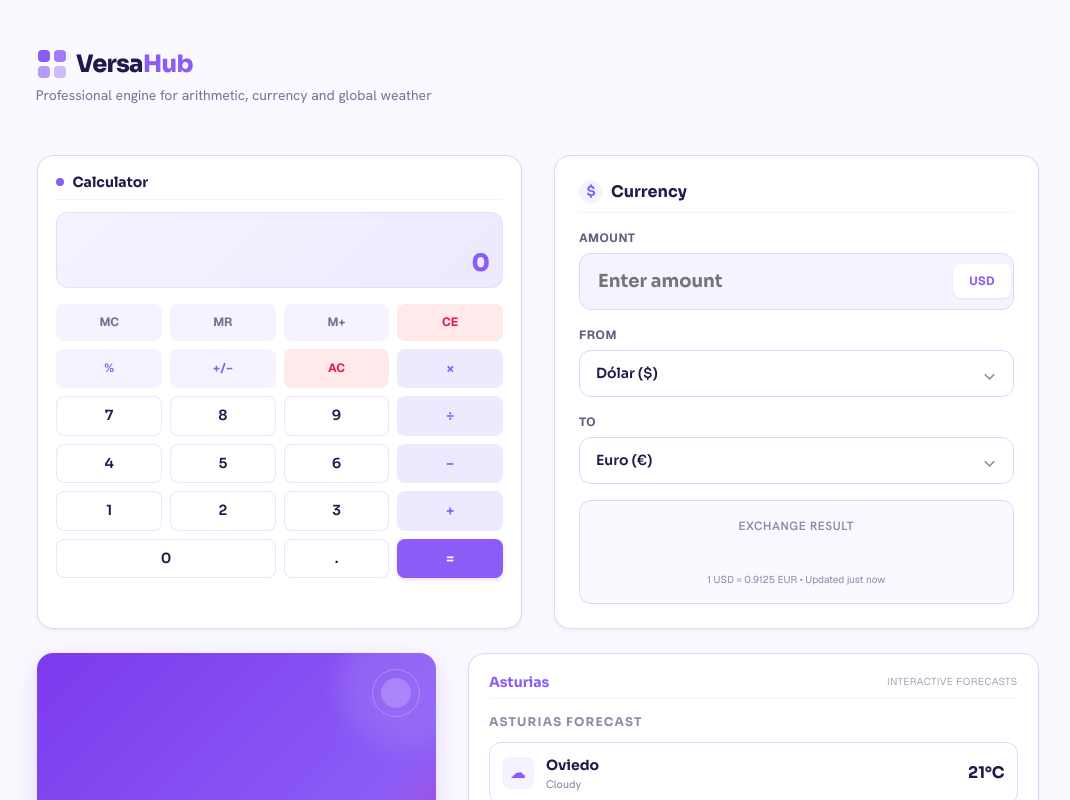
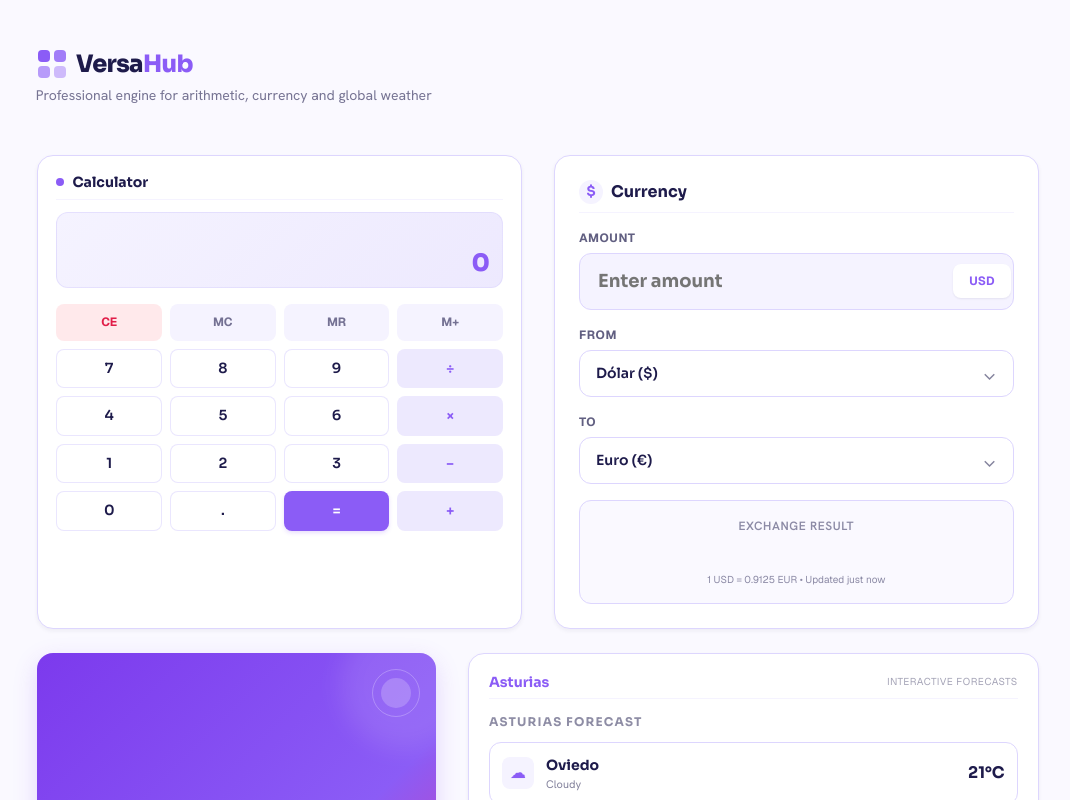
Before and after one commit to Alexapop/calculator-with-currency-converter-and-weather, a Vue app: page / in a window 1280 px wide. Shown: the top 800 px of the page, without its empty margins (102-1172 px from the left). Built offline with nearby package versions, Linux system fonts and the light colour scheme.

Commit message:
feat: rearrange calculator buttons

```diff
--- a/src/components/calculator/AppCalculator.vue
+++ b/src/components/calculator/AppCalculator.vue
@@ -1,5 +1,9 @@
 <template>
-  <section id="calculator-widget" class="calculator" aria-labelledby="calculator-title">
+  <section
+    id="calculator-widget"
+    class="calculator"
+    aria-labelledby="calculator-title"
+  >
     <header class="calculator__header">
       <h2 id="calculator-title" class="calculator__title">
         <span class="calculator__status" aria-hidden="true"></span>
@@ -13,34 +17,73 @@
     </div>
 
     <div class="calculator__keys" aria-label="Calculator keypad">
-      <button class="calculator__key calculator__key--memory" type="button">MC</button>
-      <button class="calculator__key calculator__key--memory" type="button">MR</button>
-      <button class="calculator__key calculator__key--memory" type="button">M+</button>
-      <button class="calculator__key calculator__key--clear" type="button">CE</button>
+      <button class="calculator__key calculator__key--clear" type="button">
+        CE
+      </button>
+      <button class="calculator__key calculator__key--memory" type="button">
+        MC
+      </button>
+      <button class="calculator__key calculator__key--memory" type="button">
+        MR
+      </button>
+      <button class="calculator__key calculator__key--memory" type="button">
+        M+
+      </button>
+      <button class="calculator__key calculator__key--digit" type="button">
+        7
+      </button>
+      <button class="calculator__key calculator__key--digit" type="button">
+        8
+      </button>
+      <button class="calculator__key calculator__key--digit" type="button">
+        9
+      </button>
 
-      <button class="calculator__key calculator__key--action" type="button">%</button>
-      <button class="calculator__key calculator__key--action" type="button">+/−</button>
-      <button class="calculator__key calculator__key--clear" type="button">AC</button>
-      <button class="calculator__key calculator__key--operator" type="button">×</button>
+      <button class="calculator__key calculator__key--operator" type="button">
+        ÷
+      </button>
+      <button class="calculator__key calculator__key--digit" type="button">
+        4
+      </button>
 
-      <button class="calculator__key calculator__key--digit" type="button">7</button>
-      <button class="calculator__key calculator__key--digit" type="button">8</button>
-      <button class="calculator__key calculator__key--digit" type="button">9</button>
-      <button class="calculator__key calculator__key--operator" type="button">÷</button>
+      <button class="calculator__key calculator__key--digit" type="button">
+        5
+      </button>
+      <button class="calculator__key calculator__key--digit" type="button">
+        6
+      </button>
 
-      <button class="calculator__key calculator__key--digit" type="button">4</button>
-      <button class="calculator__key calculator__key--digit" type="button">5</button>
-      <button class="calculator__key calculator__key--digit" type="button">6</button>
-      <button class="calculator__key calculator__key--operator" type="button">−</button>
+      <button class="calculator__key calculator__key--operator" type="button">
+        ×
+      </button>
+      <button class="calculator__key calculator__key--digit" type="button">
+        1
+      </button>
+      <button class="calculator__key calculator__key--digit" type="button">
+        2
+      </button>
+      <button class="calculator__key calculator__key--digit" type="button">
+        3
+      </button>
+      <button class="calculator__key calculator__key--operator" type="button">
+        −
+      </button>
 
-      <button class="calculator__key calculator__key--digit" type="button">1</button>
-      <button class="calculator__key calculator__key--digit" type="button">2</button>
-      <button class="calculator__key calculator__key--digit" type="button">3</button>
-      <button class="calculator__key calculator__key--operator" type="button">+</button>
-
-      <button class="calculator__key calculator__key--digit calculator__key--zero" type="button">0</button>
-      <button class="calculator__key calculator__key--digit" type="button">.</button>
-      <button class="calculator__key calculator__key--equals" type="button">=</button>
+      <button
+        class="calculator__key calculator__key--digit calculator__key--zero"
+        type="button"
+      >
+        0
+      </button>
+      <button class="calculator__key calculator__key--digit" type="button">
+        .
+      </button>
+      <button class="calculator__key calculator__key--equals" type="button">
+        =
+      </button>
+      <button class="calculator__key calculator__key--operator" type="button">
+        +
+      </button>
     </div>
   </section>
 </template>
@@ -55,7 +98,9 @@
   border-radius: var(--radius-lg);
   background-color: var(--color-brand-surface);
   box-shadow: 0 0.125rem 0.25rem rgb(30 27 75 / 6%);
-  transition: border-color 300ms ease, box-shadow 300ms ease;
+  transition:
+    border-color 300ms ease,
+    box-shadow 300ms ease;
 
   &:hover {
     border-color: var(--color-brand-primary);
@@ -100,13 +145,20 @@
     overflow: hidden;
     border: 1px solid rgb(221 214 254 / 60%);
     border-radius: var(--radius-md);
-    background: linear-gradient(135deg, var(--color-brand-surface-low), var(--color-brand-surface-container));
+    background: linear-gradient(
+      135deg,
+      var(--color-brand-surface-low),
+      var(--color-brand-surface-container)
+    );
     text-align: right;
 
     &::before {
       position: absolute;
       inset: 0;
-      background-image: radial-gradient(var(--color-brand-primary) 0.5px, transparent 0.5px);
+      background-image: radial-gradient(
+        var(--color-brand-primary) 0.5px,
+        transparent 0.5px
+      );
       background-size: 0.75rem 0.75rem;
       content: "";
       opacity: 0.05;
@@ -151,7 +203,10 @@
     font-size: 0.875rem;
     font-weight: 700;
     line-height: 1.25;
-    transition: background-color 150ms ease, border-color 150ms ease, transform 150ms ease;
+    transition:
+      background-color 150ms ease,
+      border-color 150ms ease,
+      transform 150ms ease;
 
     &:active {
       transform: scale(0.95);
@@ -212,7 +267,7 @@
     }
 
     &--zero {
-      grid-column: span 2;
+      grid-column: span;
     }
 
     &--equals {
```
